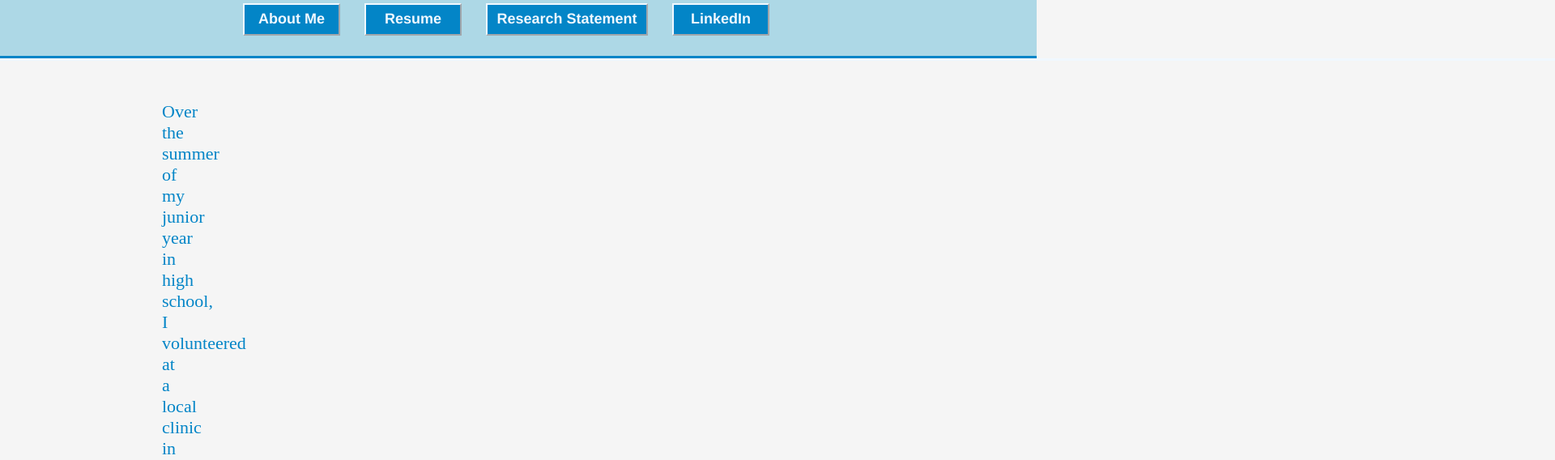
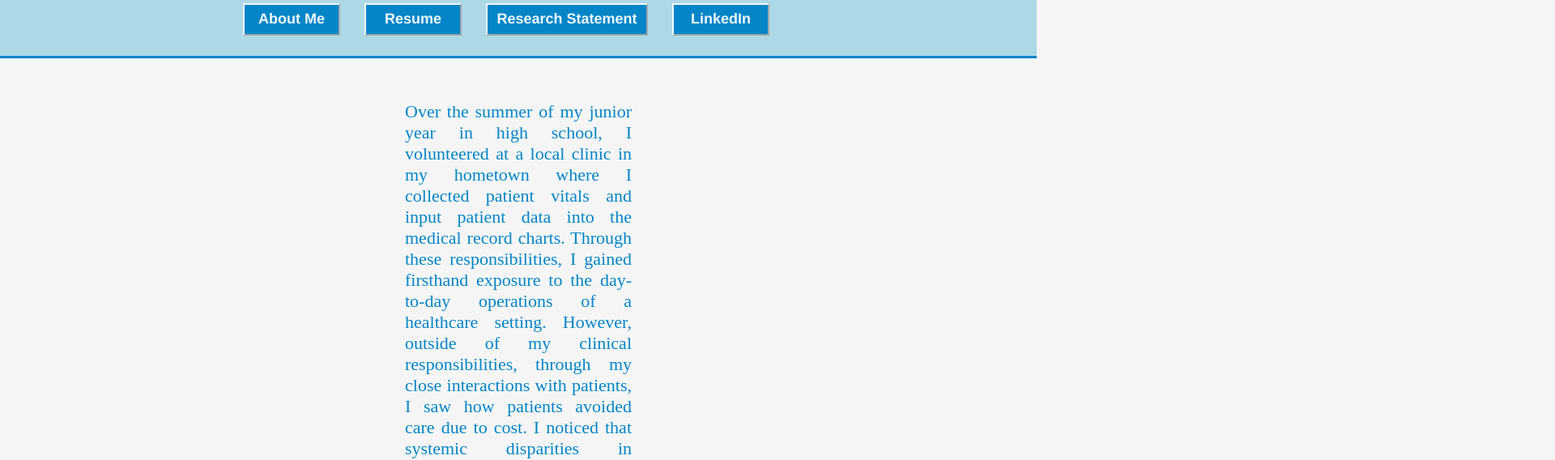
Before and after one commit to eshirawle/eshitarawle.github.io, a plain HTML site: page index.html in a window 1280 px wide. Shown: the part 239-807 px from the top of the page at 81% size, 1920 px wide, since content can reach past the window. Drawn offline with Linux system fonts and the light colour scheme.

Commit message:
Modify padding values in style.css
Adjusted padding for improved layout.

```diff
--- a/style.css
+++ b/style.css
@@ -154,8 +154,8 @@ body {
     font-size: 22px;
     text-align:justify;
     color: rgb(3, 133, 199);
-    padding-left: 200px;
-    padding-right: 2000px;
+    padding-left: 500px;
+    padding-right: 500px;
     display: block;
 }
 
```
